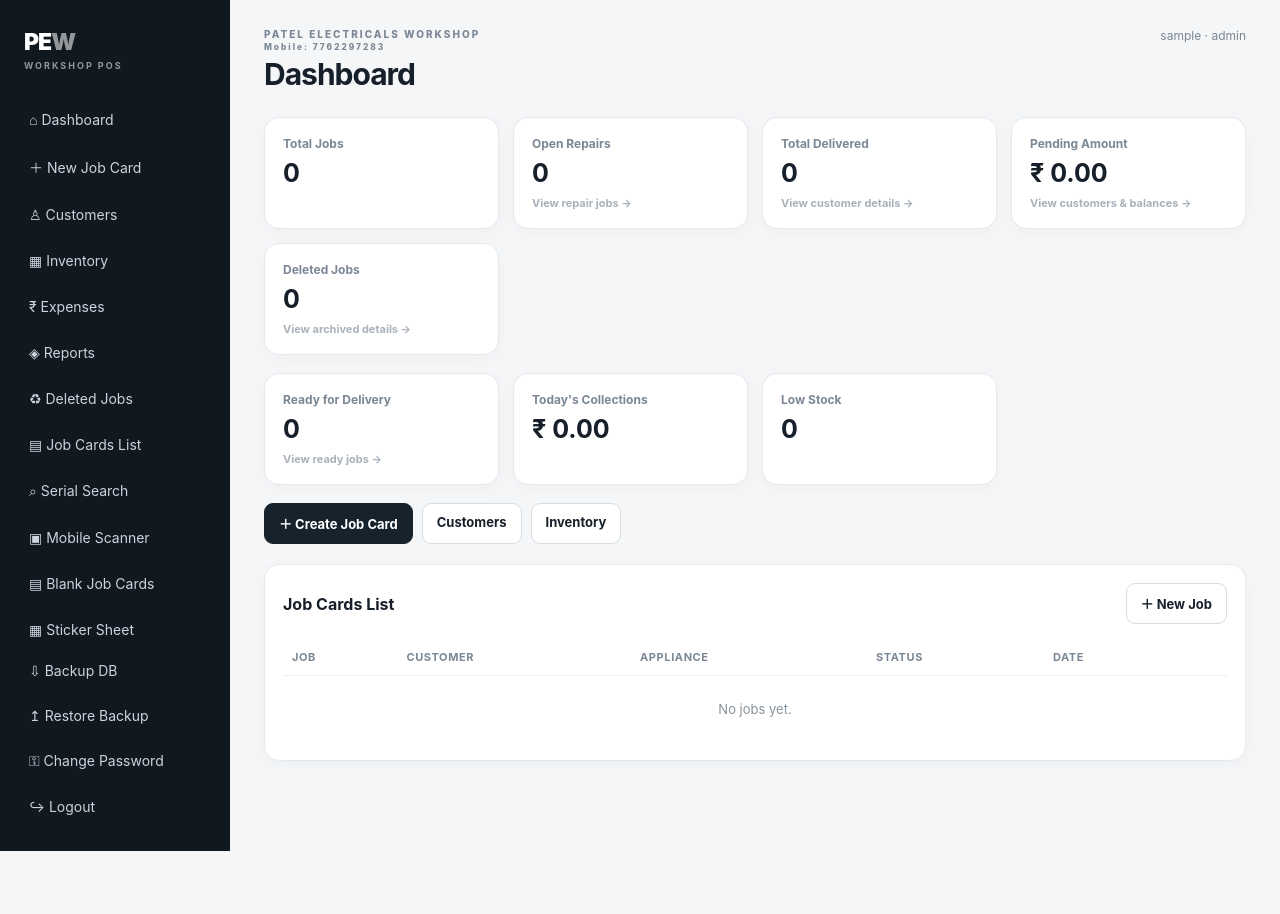
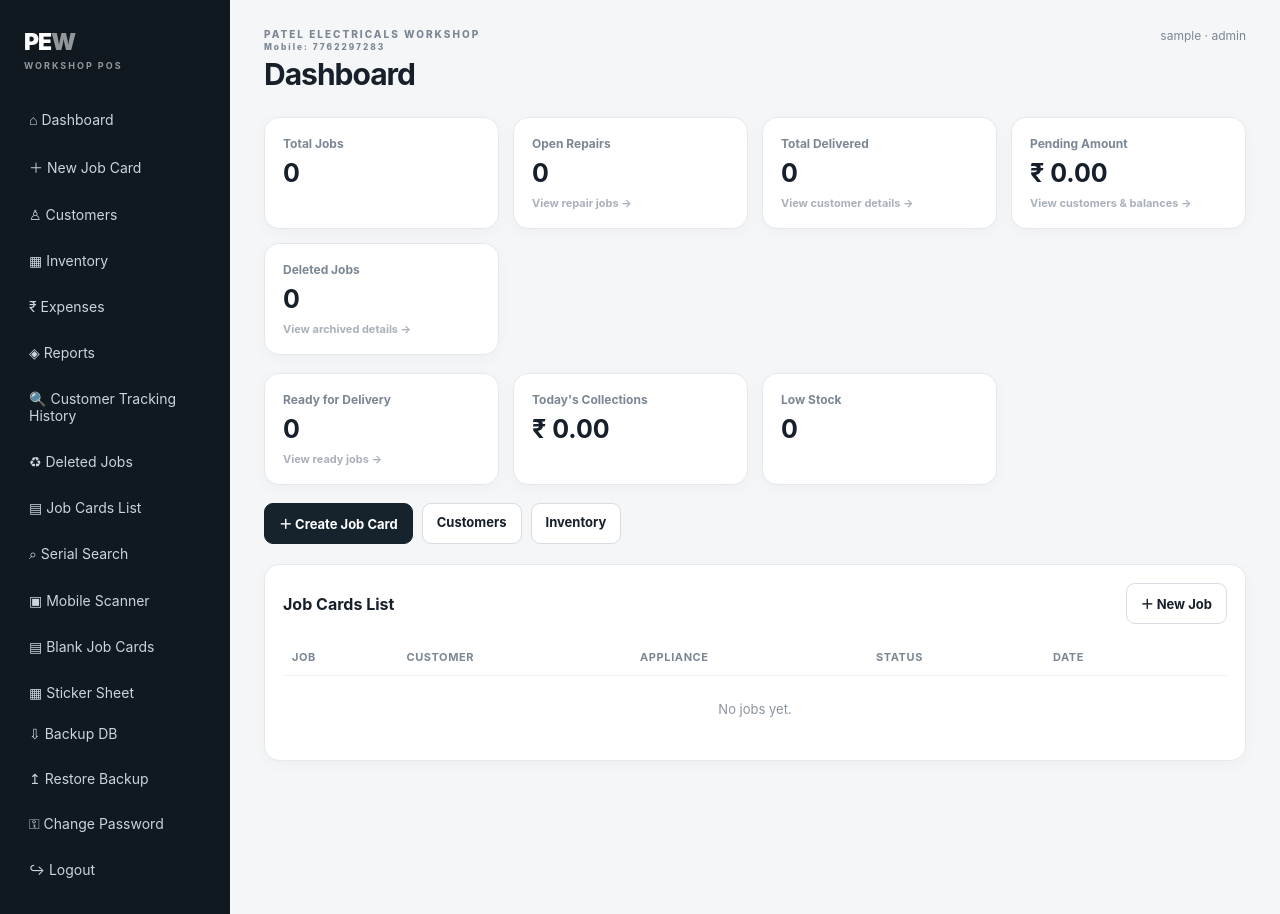
Before and after one commit to namritaag9-jpg/PEW, a Flask app: page / in a window 1280 px wide. Before the commit the page ends 851 px from the top, so only its background shows below. Run offline with Flask 3, Linux system fonts and the light colour scheme; the visitor is signed in with stand-in values (Sample User, id 1); data comes from the database, SQL or seed files in the repository; data that the repository does not hold is empty.

Commit message:
Update base.html

```diff
--- a/pos/templates/base.html
+++ b/pos/templates/base.html
@@ -1,7 +1,9 @@
 <!doctype html><html><head><meta charset="utf-8"><meta name="viewport" content="width=device-width,initial-scale=1">
 <title>{{ app_name }}</title><link rel="stylesheet" href="{{ url_for('static',filename='css/app.css') }}"></head>
 <body><div class="shell"><aside class="side"><div class="brand">PE<span>W</span><small>WORKSHOP POS</small></div>
-<nav><a href="{{url_for('dashboard')}}">⌂ Dashboard</a><a href="{{url_for('new_job')}}">＋ New Job Card</a><a href="{{url_for('customers')}}">♙ Customers</a><a href="{{url_for('inventory')}}">▦ Inventory</a><a href="{{url_for('expenses')}}">₹ Expenses</a><a href="{{url_for('reports')}}">◈ Reports</a><a href="{{url_for('deleted_jobs')}}">♻ Deleted Jobs</a><a href="{{url_for('dashboard')}}#job-cards">▤ Job Cards List</a><a href="{{url_for('search')}}">⌕ Serial Search</a><a href="{{url_for('mobile')}}">▣ Mobile Scanner</a><a href="{{url_for('blank_job_cards')}}">▤ Blank Job Cards</a><a href="{{url_for('sticker_sheet')}}">▦ Sticker Sheet</a></nav>
+<nav><a href="{{url_for('dashboard')}}">⌂ Dashboard</a><a href="{{url_for('new_job')}}">＋ New Job Card</a><a href="{{url_for('customers')}}">♙ Customers</a><a href="{{url_for('inventory')}}">▦ Inventory</a><a href="{{url_for('expenses')}}">₹ Expenses</a><a href="{{url_for('reports')}}">◈ Reports</a><a href="{{url_for('customer_tracking_history')}}">
+    🔍 Customer Tracking History
+</a><a href="{{url_for('deleted_jobs')}}">♻ Deleted Jobs</a><a href="{{url_for('dashboard')}}#job-cards">▤ Job Cards List</a><a href="{{url_for('search')}}">⌕ Serial Search</a><a href="{{url_for('mobile')}}">▣ Mobile Scanner</a><a href="{{url_for('blank_job_cards')}}">▤ Blank Job Cards</a><a href="{{url_for('sticker_sheet')}}">▦ Sticker Sheet</a></nav>
 <div class="sidebottom"><a href="{{url_for('backup')}}">⇩ Backup DB</a>{% if session.get('role') == 'admin' %}<a href="{{url_for('restore')}}">↥ Restore Backup</a>{% endif %}<a href="{{url_for('change_password')}}">⚿ Change Password</a><a href="{{url_for('logout')}}">↪ Logout</a></div></aside>
 <main class="main"><header><button class="menu-toggle" type="button" onclick="document.querySelector('.side').classList.toggle('open')">☰ Menu</button><div><div class="eyebrow">PATEL ELECTRICALS WORKSHOP<br><small>Mobile: 7762297283</small></div><h1>{% block title %}Workshop POS{% endblock %}</h1></div><div class="user">{{session.get('user','')}} · {{session.get('role','')}}</div></header>
 {% with msgs=get_flashed_messages(with_categories=true) %}{% for cat,msg in msgs %}<div class="toast {{cat}}">{{msg}}</div>{% endfor %}{% endwith %}
```
